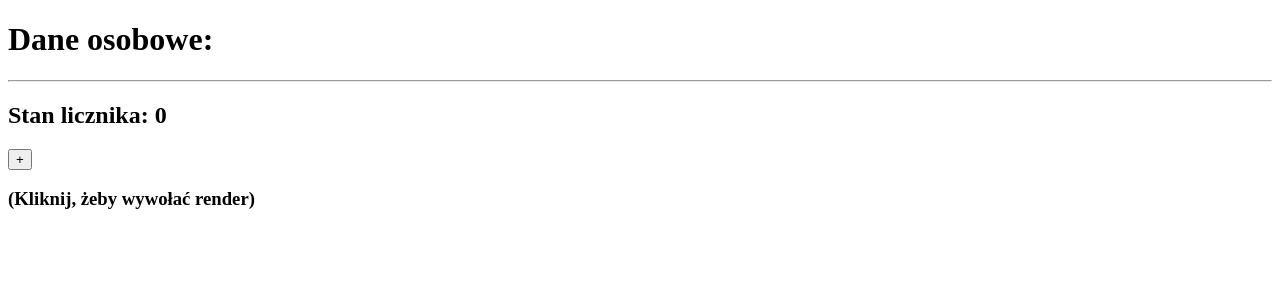
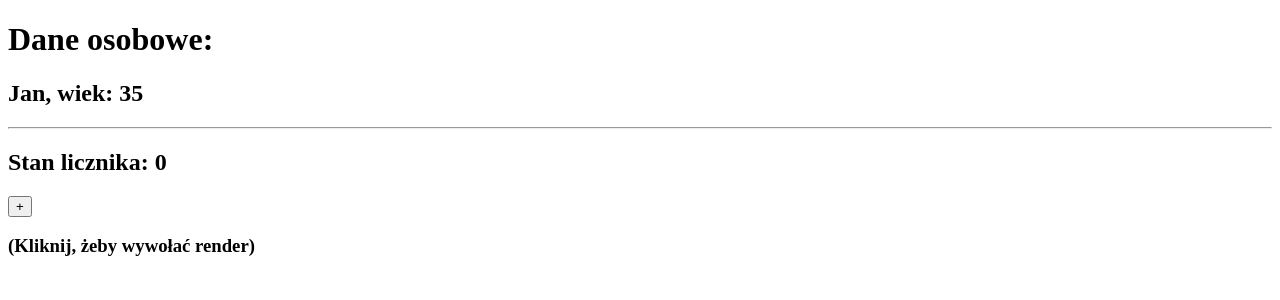
Before and after one commit to kacpi95/React-lesson, a React (Vite) app in the folder React-lesson/: page / in a window 1280 px wide. Shown: the top 300 px of the page. Built offline with nearby package versions, Linux system fonts and the light colour scheme.

Commit message:
add task

```diff
--- a/React-lesson/src/App.jsx
+++ b/React-lesson/src/App.jsx
@@ -211,20 +211,19 @@
 // }
 
 import { useState } from 'react';
-import { Person } from './components/Person/Person';
+import { PersonMemo } from './components/Person/Person';
 
 const person = {
   name: 'Jan',
   yearOfBirth: 1990,
 };
-
 export default function App() {
   const [count, setCount] = useState(0);
 
   return (
     <>
       <h1>Dane osobowe:</h1>
-      <Person person={person} />
+      <PersonMemo person={person} />
       <hr />
       <h2>Stan licznika: {count}</h2>
       <button onClick={() => setCount((prevCount) => prevCount + 1)}>+</button>
--- a/React-lesson/src/components/Person/Person.jsx
+++ b/React-lesson/src/components/Person/Person.jsx
@@ -1,8 +1,12 @@
 import { getAge } from '../getAge/getAge';
 import { memo } from 'react';
 
-export const Person = memo(function Person({ person }) {
-  <h2>
-    {person.name}, wiek: {getAge(person.yearOfBirth)}
-  </h2>;
-});
+function Person({ person }) {
+  return (
+    <h2>
+      {person.name}, wiek: {getAge(person.yearOfBirth)}
+    </h2>
+  );
+}
+
+export const PersonMemo = memo(Person);
```
